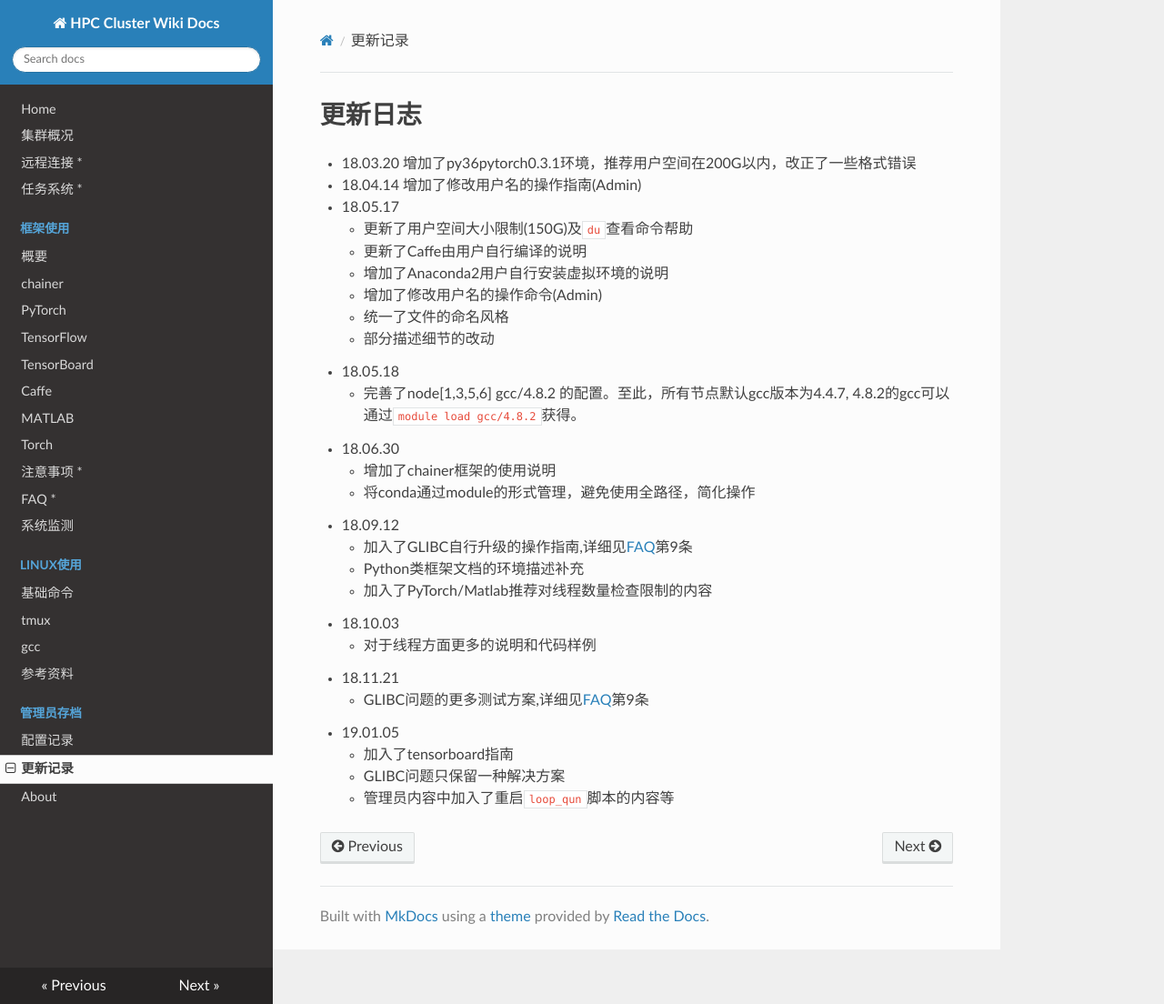
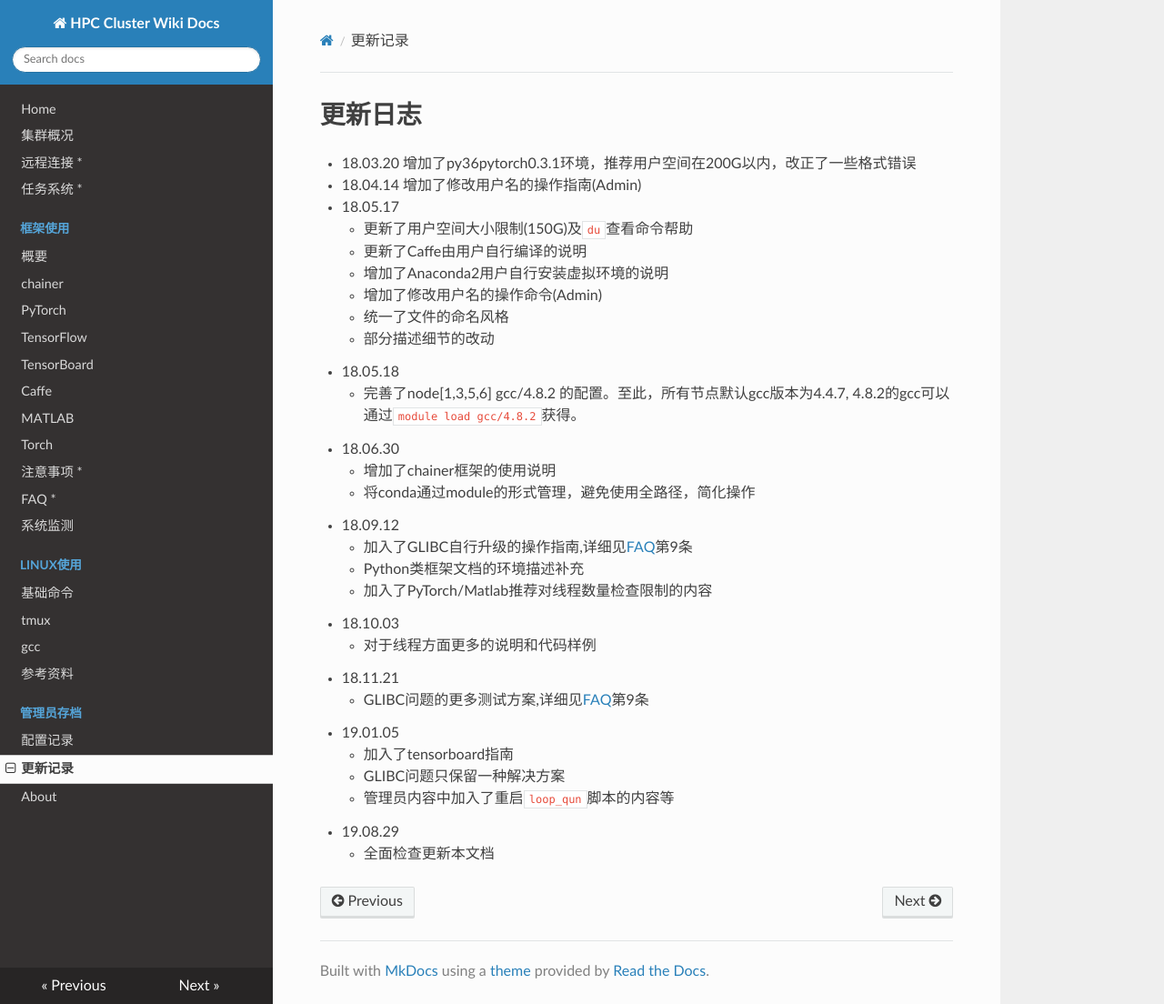
Before and after one commit to SSRheart/HPC_wiki_docs, an MkDocs documentation site: the page built from docs/changeLog.md, in a window 1280 px wide and 1104 px high. Shown: the whole window at 91% size. Built offline with MkDocs 1.6.1, drawn with Linux system fonts in a browser that asks for light colours; nearby versions of some CDN libraries; old or Windows-style settings are respelled for this version of MkDocs.

Commit message:
20190829 check && update all docs

```diff
--- a/docs/changeLog.md
+++ b/docs/changeLog.md
@@ -26,3 +26,5 @@
     - 加入了tensorboard指南
     - GLIBC问题只保留一种解决方案
     - 管理员内容中加入了重启`loop_qun`脚本的内容等
+- 19.08.29
+    - 全面检查更新本文档
```
